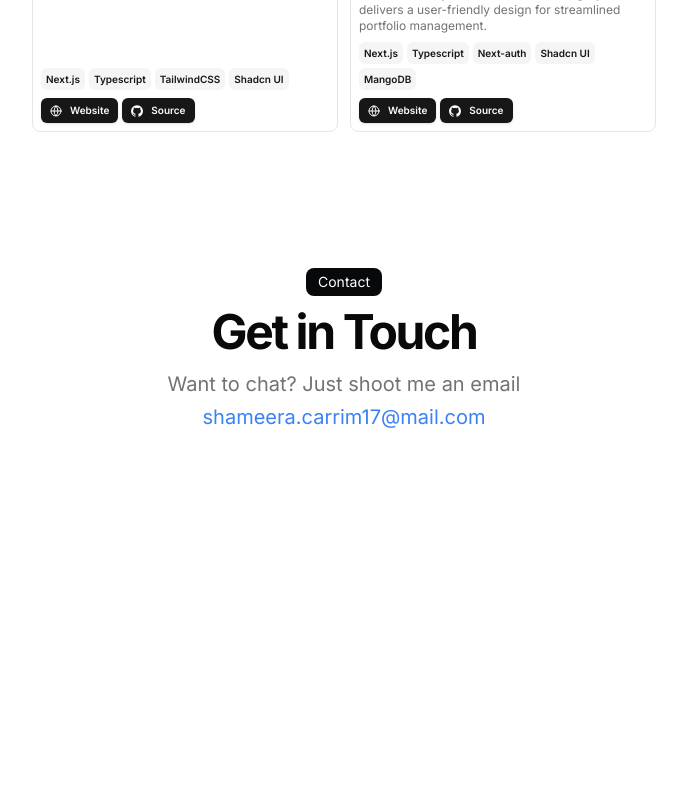
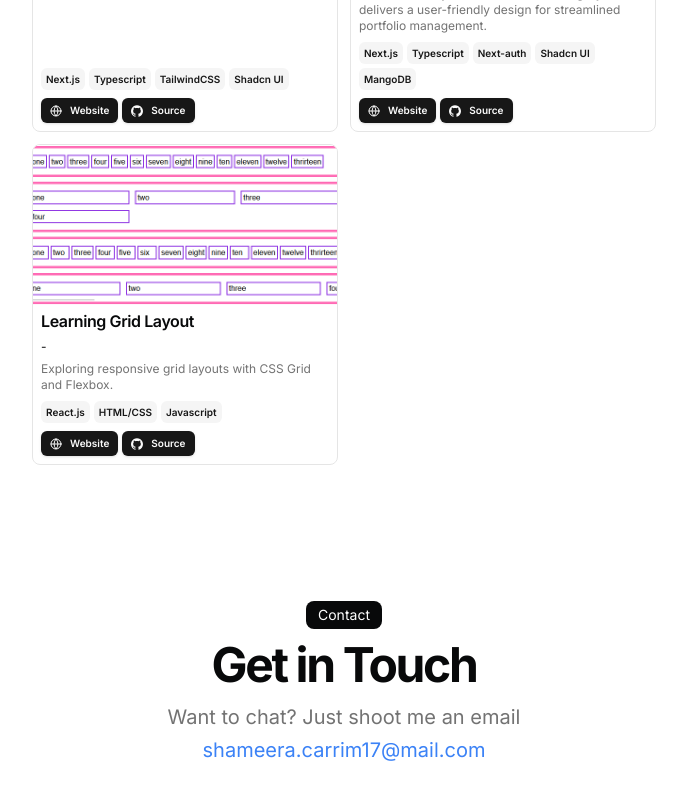
Before and after one commit to Shameera17/portfolio-magicUI, a Next.js app: page / in a window 1280 px wide. Shown: the part 1640-2440 px from the top of the page, without its empty margins (296-983 px from the left). Before the commit the page ends 2223 px from the top, so only its background shows below. Built offline with nearby package versions, Linux system fonts and the light colour scheme.

Commit message:
added project

```diff
--- a/src/data/resume.tsx
+++ b/src/data/resume.tsx
@@ -193,6 +193,29 @@ extensively carry out tasks start to finish.`,
         },
       ],
       image: "/user-port.png",
+      video: "",
+    },
+    {
+      title: "Learning Grid Layout",
+      href: "https://qgf6f9.csb.app/",
+      dates: "-",
+      active: true,
+      description:
+        "Exploring responsive grid layouts with CSS Grid and Flexbox. ",
+      technologies: ["React.js", "HTML/CSS", "Javascript"],
+      links: [
+        {
+          type: "Website",
+          href: "https://qgf6f9.csb.app/",
+          icon: <Icons.globe className="size-3" />,
+        },
+        {
+          type: "Source",
+          href: "https://codesandbox.io/p/sandbox/learning-responsiveness-qgf6f9",
+          icon: <Icons.github className="size-3" />,
+        },
+      ],
+      image: "/responsive.png",
       video: "",
     },
   ],
```
Also changed, not shown: public/responsive.png (added).
